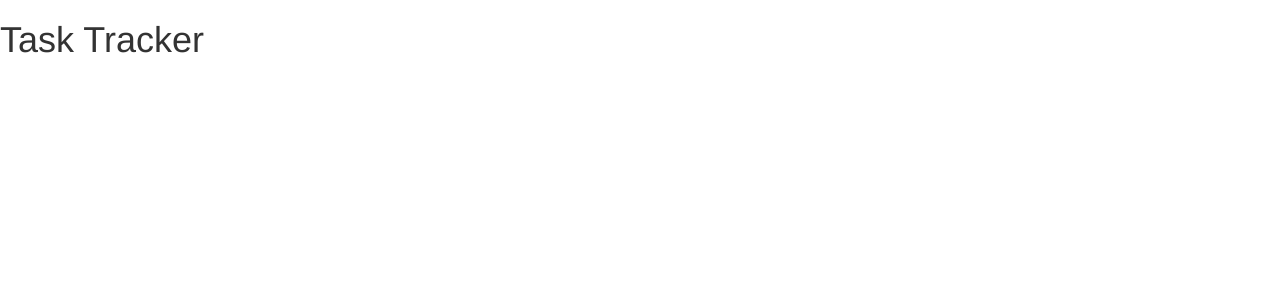
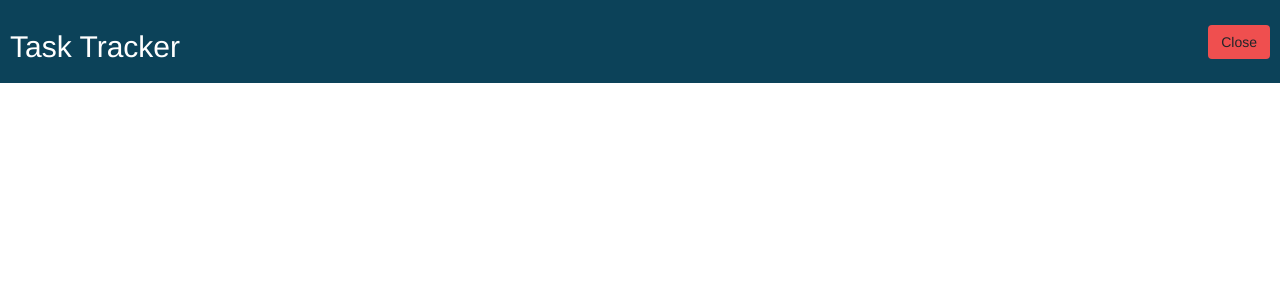
Before and after one commit to sideeq12/Task-tracker, a React (Create React App) app: page / in a window 1280 px wide. Shown: the top 300 px of the page. Built offline with nearby package versions, Linux system fonts and the light colour scheme.

Commit message:
header fix

```diff
--- a/public/index.html
+++ b/public/index.html
@@ -4,7 +4,7 @@
     <meta charset="utf-8">
     <meta name="viewport" content="width=device-width, initial-scale=1">
     <link rel="shortcut icon" href="%PUBLIC_URL%/favicon.ico">
-
+    <link rel="stylesheet" href="https://stackpath.bootstrapcdn.com/bootstrap/4.3.1/css/bootstrap.min.css" integrity="sha384-ggOyR0iXCbMQv3Xipma34MD+dH/1fQ784/j6cY/iJTQUOhcWr7x9JvoRxT2MZw1T" crossorigin="anonymous">
     <title>Task Tracker</title>
   </head>
   <body>
--- /dev/null
+++ b/src/components/Button.js
@@ -0,0 +1,22 @@
+import React from 'react'
+import PropTypes from "prop-types"
+
+const Button = ({color, text, onClick}) => {
+    return ( <button style={{
+        backgroundColor : color
+    }} className="btn" onClick={onClick} >
+        {text}
+    </button> );
+}
+
+Button.defaultProps ={
+    text : "default tex",
+    color: "steelblue"
+}
+
+Button.propTypes ={
+    text : PropTypes.string,
+    color : PropTypes.string,
+
+}
+export default Button;
--- a/src/components/Header.js
+++ b/src/components/Header.js
@@ -1,13 +1,28 @@
 import React from 'react'
+import Button from "./Button"
 
 const Header = ({title})=>{
+    const click = ()=>{
+        console.log("click")
+    }
     return(
-        <header>
-            <h1>{title}</h1>
+        <header style={style}>
+            <h2>{title}</h2>
+            <Button  color="#ef4f4f" text="Close" onClick={click}/>
         </header>
     )
 }
 
+const style ={
+    color: "white",
+    backgroundColor : "#0C4259",
+    padding : "10px",
+    textAlign : "center",
+    display : "flex",
+    flexDirection : "row",
+    justifyContent: "space-between",
+    alignItems : "center"
+}
 Header.defaultProps ={
     title : "Task Tracker"
 }
```
